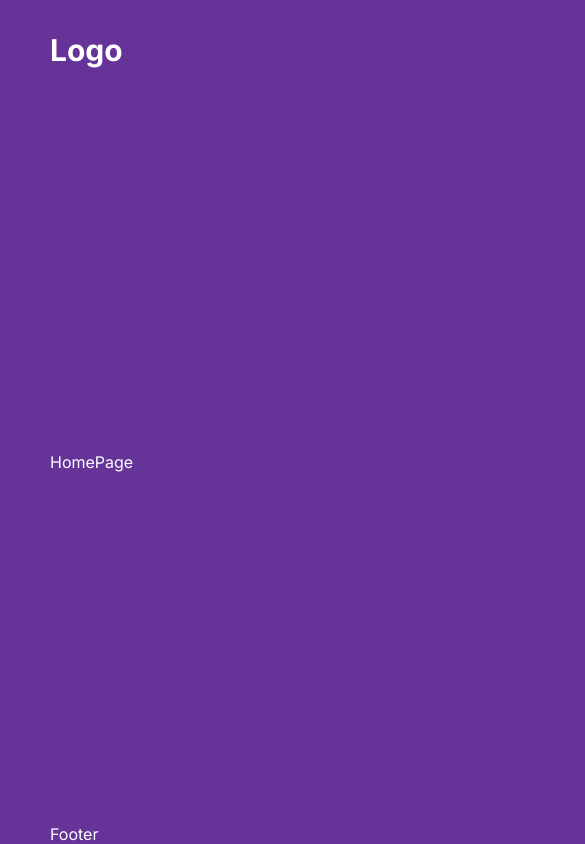
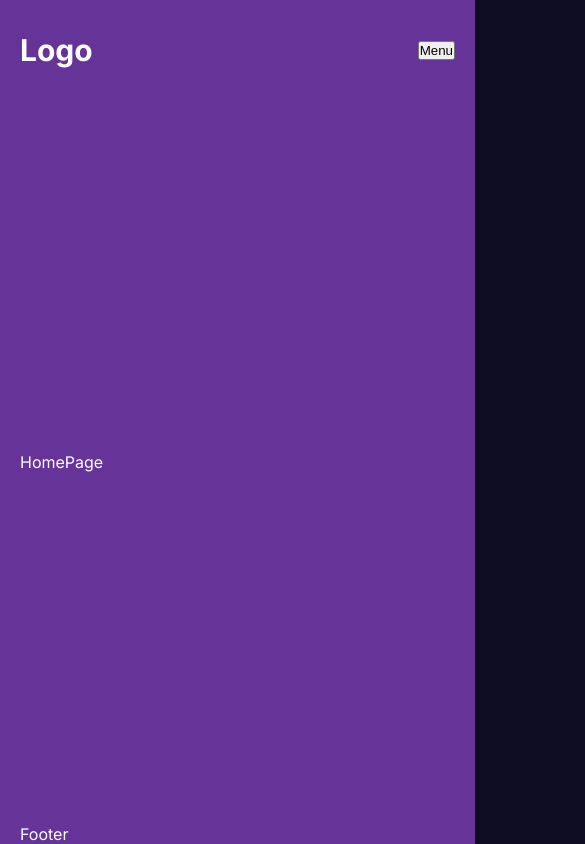
Before and after one commit to SlaviHristev/Next.js-Full-Stack-App, a Next.js app: page / in a window 390 px wide. Shown: the top 844 px of the page, 585 px wide, since content can reach past the window. Built offline with nearby package versions, Linux system fonts and the light colour scheme.

Commit message:
Made responsivness for the navbar

```diff
--- a/src/app/globals.css
+++ b/src/app/globals.css
@@ -23,7 +23,7 @@
 
 .container{
     background-color: rebeccapurple;
-    width: 1535px;
+    width: 1536px;
     margin: auto;
     padding-left: 50px;
     padding-right: 50px;
@@ -32,3 +32,39 @@
     flex-direction: column;
     justify-content: space-between;
 }
+
+@media (max-width: 1536px){
+    .container{
+        width: 1366px;
+    }
+}
+
+@media (max-width: 1366px){
+    .container{
+        width: 1280px;
+    }
+}
+
+@media (max-width: 1280px){
+    .container{
+        width: 1024px;
+        padding-left: 20px;
+        padding-right: 20px;
+    }
+}
+
+@media (max-width: 1024px){
+    .container{
+        width: 768px;
+    }
+}
+@media (max-width: 768px){
+    .container{
+        width: 640px;
+    }
+}
+@media (max-width: 640px){
+    .container{
+        width: 475px;
+    }
+}
--- a/src/components/navbar/links/Links.jsx
+++ b/src/components/navbar/links/Links.jsx
@@ -1,49 +1,61 @@
+"use client"
 
+import { useState } from 'react';
 import styles from './Links.module.css';
 import NavLink from "./navLink/NavLink";
 
-const Links = ({children}) => {
 
 const links = [
     {
-            title:"Home",
-            path:'/',
+        title: "Home",
+        path: '/',
     },
     {
-            title:"About",
-            path:'/about',
+        title: "About",
+        path: '/about',
     },
     {
-            title:"Contact",
-            path:'/contact',
+        title: "Contact",
+        path: '/contact',
     },
     {
-            title:"Blog",
-            path:'/blog',
+        title: "Blog",
+        path: '/blog',
     }
 ];
+
+const Links = ({ children }) => {
+
+    const [open, setOpen] = useState(false);
 
     const session = true;
     const isAdmin = true;
 
-    return <div className={styles.links}>
-        {links.map((link =>(
+    return(
+    <div className={styles.container}>
+        <div className={styles.links}>
+            {links.map((link) => (
+                <NavLink item={link} key={link.title} />
+            ))}
+            { session ? (
+                    <>
+                        {isAdmin && <NavLink item={{ title: "Admin", path: "/admin" }} />}
+                        <button className={styles.logout}>Logout</button>
+                    </>
+                ) :  (
+                        <NavLink item={{ title: "Login", path: "/login" }} />
+                    )}
+        </div>
+        <button onClick={() => setOpen((prev)=> !prev)} className={styles.menuButton}>Menu</button>
+        {open && (
+            <div className={styles.mobileLinks}>
+                {links.map((link) =>(
                     <NavLink item={link} key={link.title}/>
-        )))}
-        {
-            session ? (
-                <>
-                {isAdmin &&
-                    <NavLink item={{title:"Admin", path:"/admin"}}/> }
-                    <button className={styles.logout}>Logout</button>
-
-                </>
-            ) :
-            (
-                <NavLink item={{title:"Login", path:"/login"}}/>
-            )
-        }
-    </div>;
+                ))}
+            </div>
+        )}
+    </div>
+    );
 };
 
 export default Links;
--- a/src/components/navbar/links/Links.module.css
+++ b/src/components/navbar/links/Links.module.css
@@ -10,3 +10,29 @@
     cursor: pointer;
     font-weight: bold;
 }
+.menuButton,.mobileLinks{
+    display: none;
+}
+
+@media (max-width:768px){
+    .links{
+        display: none;
+    }
+    .menuButton{
+        display: block;
+        cursor: pointer;
+    }
+    .mobileLinks{
+        position: absolute;
+        top: 100px;
+        right: 0;
+        width: 50%;
+        height: calc(100vh - 100px);
+        background-color: var(--bg);
+        display: flex;
+        flex-direction: column;
+        align-items: center;
+        justify-content: center;
+        gap: 10px;
+    }
+}
```
Lines whose indentation alone changed are shown as unchanged.
